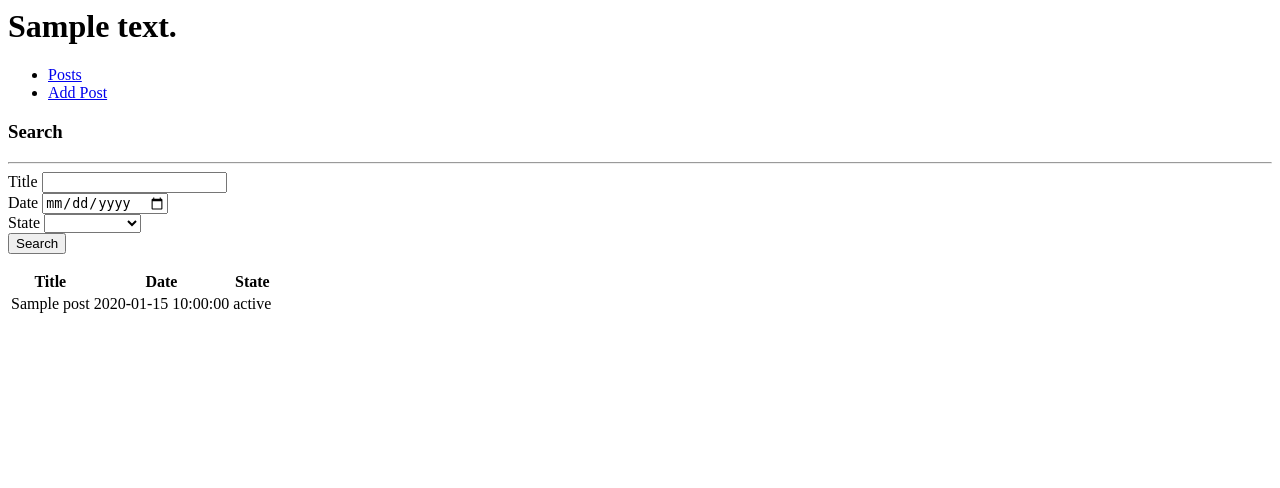
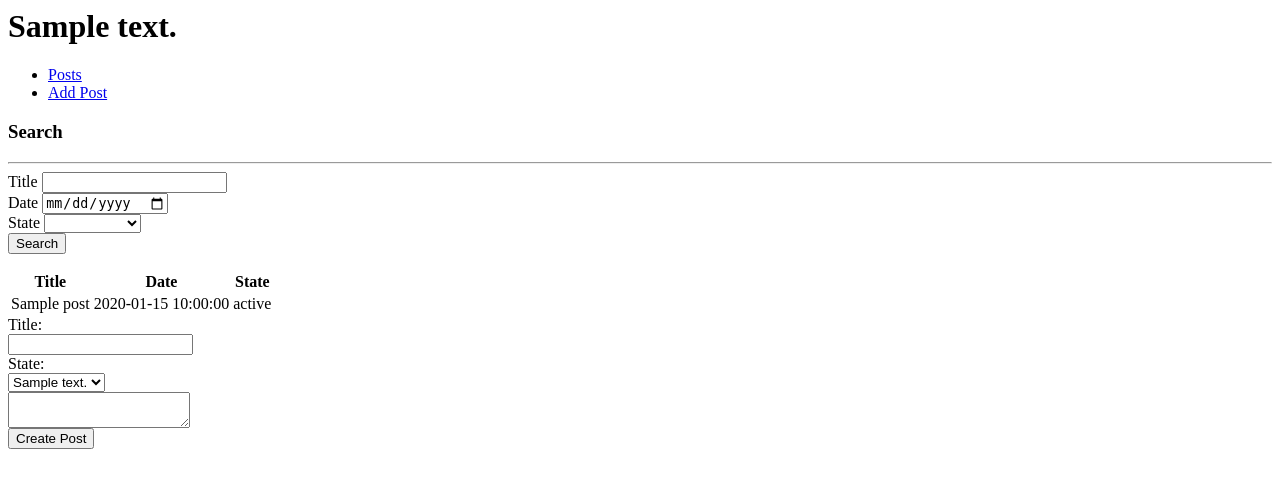
Before and after one commit to JoselynDRF/codeigniter-blog-admin, a CodeIgniter app: the page made by application/views/home.php in a window 1280 px wide. Shown: the top 488 px of the page. Run offline with CodeIgniter, Linux system fonts and the light colour scheme; the template is opened without the code that fills it: most values are stand-ins (such as "Sample title", 1, 10 or a date in 2020).

Commit message:
Create new post

```diff
--- a/application/models/Home_model.php
+++ b/application/models/Home_model.php
@@ -28,4 +28,8 @@ class Home_model extends CI_Model {
 		return $result;
 	}
 
+	public function insertPost($newPost) {
+		$this->db->insert('post', $newPost);
+	}
+
 }
--- a/application/views/common/head.php
+++ b/application/views/common/head.php
@@ -14,4 +14,7 @@
   <script src="https://code.jquery.com/jquery-3.2.1.slim.min.js" integrity="sha384-KJ3o2DKtIkvYIK3UENzmM7KCkRr/rE9/Qpg6aAZGJwFDMVNA/GpGFF93hXpG5KkN" crossorigin="anonymous"></script>
   <script src="https://cdnjs.cloudflare.com/ajax/libs/popper.js/1.12.9/umd/popper.min.js" integrity="sha384-ApNbgh9B+Y1QKtv3Rn7W3mgPxhU9K/ScQsAP7hUibX39j7fakFPskvXusvfa0b4Q" crossorigin="anonymous"></script>
   <script src="https://maxcdn.bootstrapcdn.com/bootstrap/4.0.0/js/bootstrap.min.js" integrity="sha384-JZR6Spejh4U02d8jOt6vLEHfe/JQGiRRSQQxSfFWpi1MquVdAyjUar5+76PVCmYl" crossorigin="anonymous"></script>
+
+  <script src="https://cloud.tinymce.com/stable/tinymce.min.js"></script>
+  <script>tinymce.init({ selector:'textarea' });</script>
 </head>
--- a/application/views/home.php
+++ b/application/views/home.php
@@ -5,14 +5,18 @@
 		<!-- Tabs -->
 		<ul class="nav nav-tabs">
 			<li class="nav-item">
-				<a class="nav-link active" href="#"> Posts </a>
+				<a class="nav-link active" data-toggle="tab" href="#showPosts"> Posts </a>
 			</li>
 			<li class="nav-item">
-				<a class="nav-link" href="#"> Add Post </a>
+				<a class="nav-link" data-toggle="tab" href="#addPost"> Add Post </a>
 			</li>
 		</ul>
 
+	<div class="tab-content">
+		<!-- Tab SHOW POSTS -->
+		<div class="tab-pane fade show active" id="showPosts" role="tabpanel">
 			<div class="row m-4">
+
 				<!-- Search Post -->
 				<div class="col-lg-3 col-md-4 search-box-container">
 					<h3 class="text-center"> Search </h3>
@@ -72,8 +76,46 @@
 					</table>
 				</div>
 			</div>
+		</div>
+
+		<!-- Tab ADD POSTS -->
+		<div class="tab-pane fade" id="addPost" role="tabpanel">
+			<!-- Add Post -->
+			<div class="col-12 add-post-container">
+				<form action="<?= base_url() ?>home/addPost" method="POST">
+					<div class="form-group row">
+						<label for="title" class="col-3 col-sm-1 col-form-label"> Title: </label>
+						<div class="col-8 col-sm-6">
+							<input type="text" class="form-control" name="title" id="title">
+						</div>
+						<div>
+							<span><i class="fas fa-search preview"></i></span>
+						</div>
+					</div>
+
+					<div class="form-group row">
+						<label for="state" class="col-3 col-sm-1 col-form-label"> State: </label>
+						<div class="col-9 col-sm-3">
+							<select class="form-control" name="state" id="state">
+								<?php foreach($states as $state): ?>
+									<option value="<?=  $state->idState ?>"> <?= $state->description ?> </option>
+								<?php endforeach; ?>
+							</select>
+						</div>
+					</div>
+
+				<div class="form-group">
+					<textarea name="content" id="content"></textarea>
+				</div>
+
+					<button type="submit" class="btn btn-primary"> Create Post </button>
+				</form>
+			</div>
+		</div>
 
 	</div>
+</div>
+
 </body>
 
 </html>
```
Also changed, not shown: application/controllers/Home.php (+15 -0 lines), assets/css/styles.css (+16 -0 lines). Lines whose indentation alone changed are shown as unchanged.
